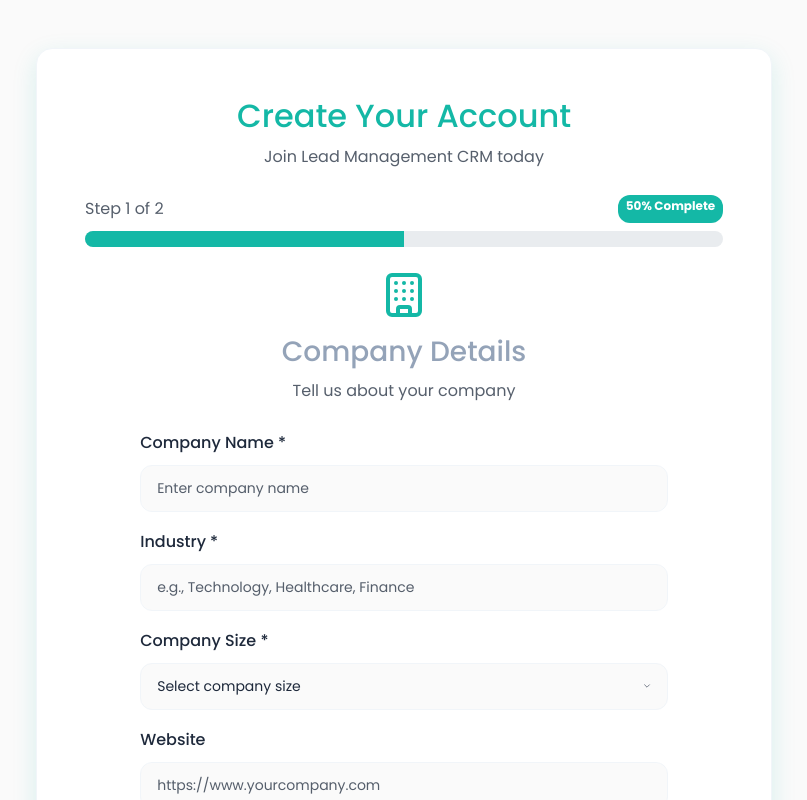
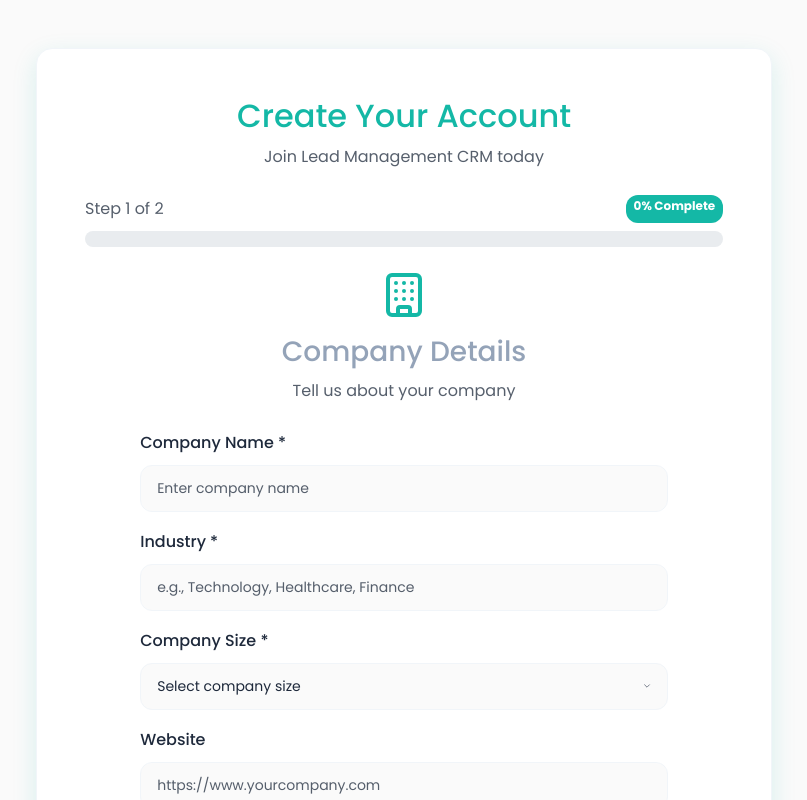
Before and after one commit to sourceioadmin/LeadCRM-frontend, a React (Vite) app: page /register in a window 1280 px wide. Shown: the top 800 px of the page, without its empty margins (236-1043 px from the left). Built offline with nearby package versions, Linux system fonts and the light colour scheme; no server answers.

Commit message:
fix: improve error handling during authentication and adjust registration progress values

```diff
--- a/src/contexts/AuthContext.tsx
+++ b/src/contexts/AuthContext.tsx
@@ -55,10 +55,12 @@
                   localStorage.setItem('userData', JSON.stringify(updatedUser));
                   setUser(updatedUser);
                 } else {
+                  // Silently use cached data if profile fetch fails
                   setUser(parsedUser);
                 }
               } catch (profileError) {
-                // If profile fetch fails, use cached data
+                // Silently use cached data if profile fetch fails - don't show error toasts during auth initialization
+                console.log('Profile fetch failed during auth init, using cached data:', profileError);
                 setUser(parsedUser);
               }
             } else {
--- a/src/pages/Register.tsx
+++ b/src/pages/Register.tsx
@@ -429,8 +429,8 @@
 
   const getProgressValue = () => {
     switch (currentStep) {
-      case 1: return 50;
-      case 2: return 100;
+      case 1: return 0;
+      case 2: return 50;
       default: return 0;
     }
   };
--- a/src/pages/VerifyOtp.tsx
+++ b/src/pages/VerifyOtp.tsx
@@ -71,7 +71,7 @@
     }
   };
 
-  const handleKeyDown = (index: number, e: React.KeyboardEvent<HTMLInputElement>) => {
+  const handleKeyDown = (index: number, e: React.KeyboardEvent<HTMLElement>) => {
     if (e.key === 'Backspace' && !otp[index] && index > 0) {
       const prevInput = document.getElementById(`otp-${index - 1}`);
       prevInput?.focus();
@@ -103,9 +103,10 @@
           login(token, user);
 
           showSuccess('Email Verified!', 'Welcome to Lead Management CRM!');
+          // Navigate after a longer delay to ensure success message is visible and prevent any error toasts from interrupting
           setTimeout(() => {
-            navigate('/');
-          }, 1500);
+            navigate('/', { replace: true });
+          }, 2500);
         } else {
           throw new Error('Invalid response from server');
         }
```
